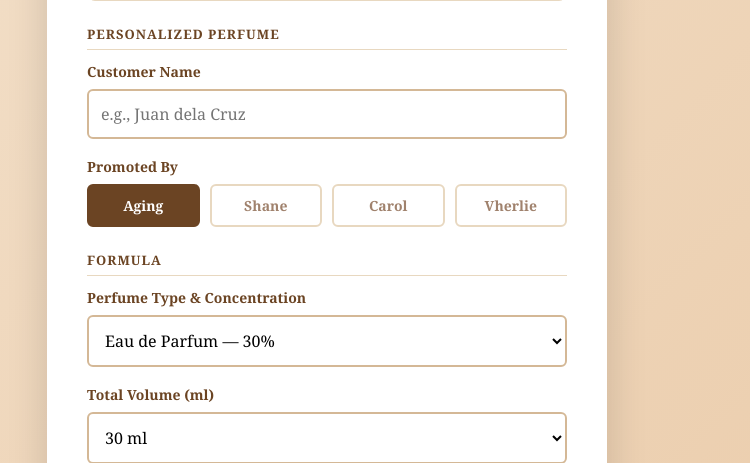
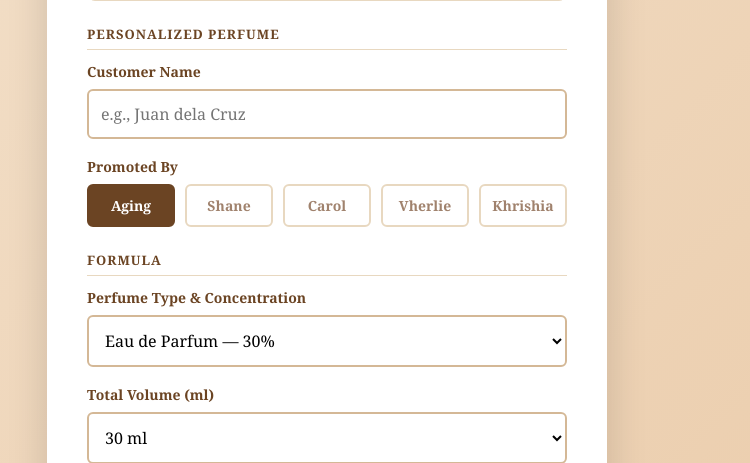
Before and after one commit to pavfluff/halimuyak-app, a Flask app: page / in a window 1280 px wide. Shown: the part 587-1050 px from the top of the page, without its empty margins (313-1063 px from the left). Run offline with Flask 3, Linux system fonts and the light colour scheme; parts of the project's set-up code (start-up, migrations or seed data) failed here and were passed over.

Commit message:
add salesman

```diff
--- a/templates/index.html
+++ b/templates/index.html
@@ -466,6 +466,7 @@
                 <div class="toggle-btn" data-value="Shane" onclick="selectAdvertiser(this)">Shane</div>
                 <div class="toggle-btn" data-value="Carol" onclick="selectAdvertiser(this)">Carol</div>
                 <div class="toggle-btn" data-value="Vherlie" onclick="selectAdvertiser(this)">Vherlie</div>
+                <div class="toggle-btn" data-value="Khrishia" onclick="selectAdvertiser(this)">Khrishia</div>
             </div>
             <input type="hidden" id="advertised_by" value="Aging">
         </div>
```
